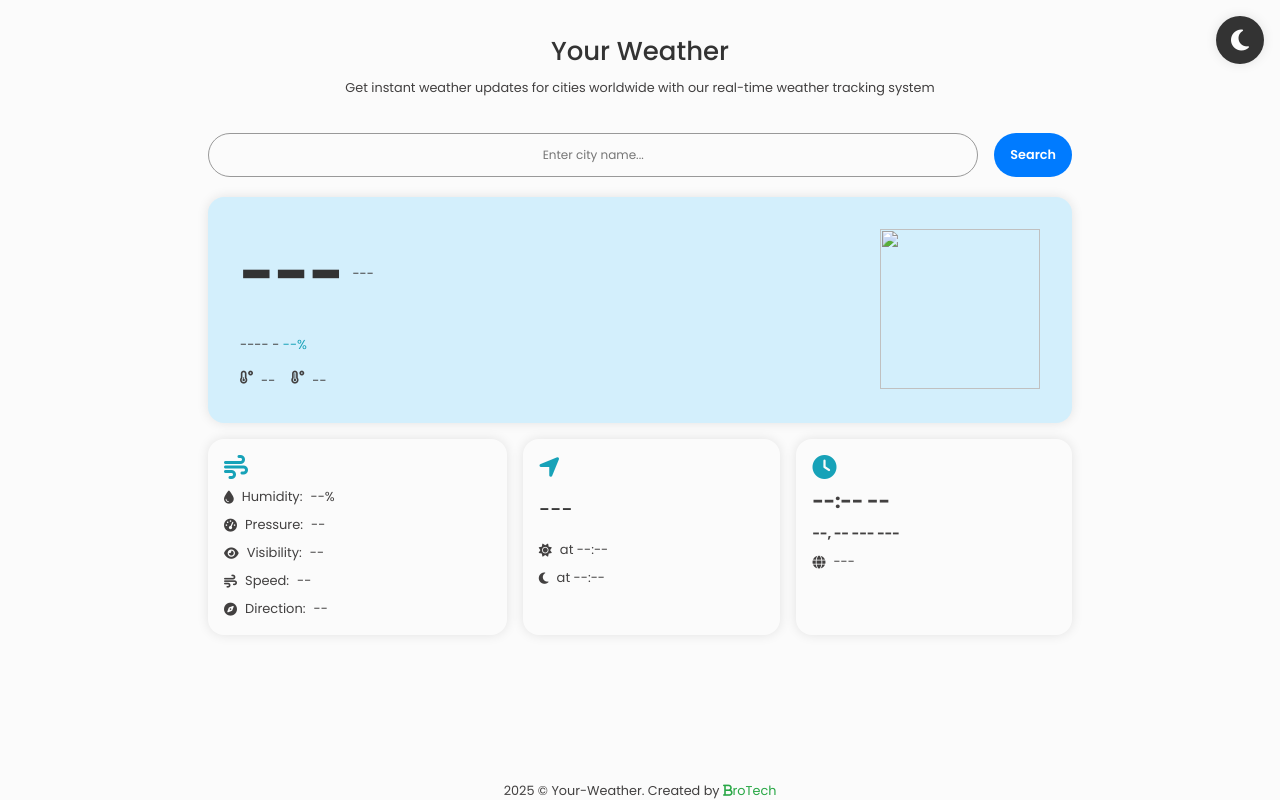
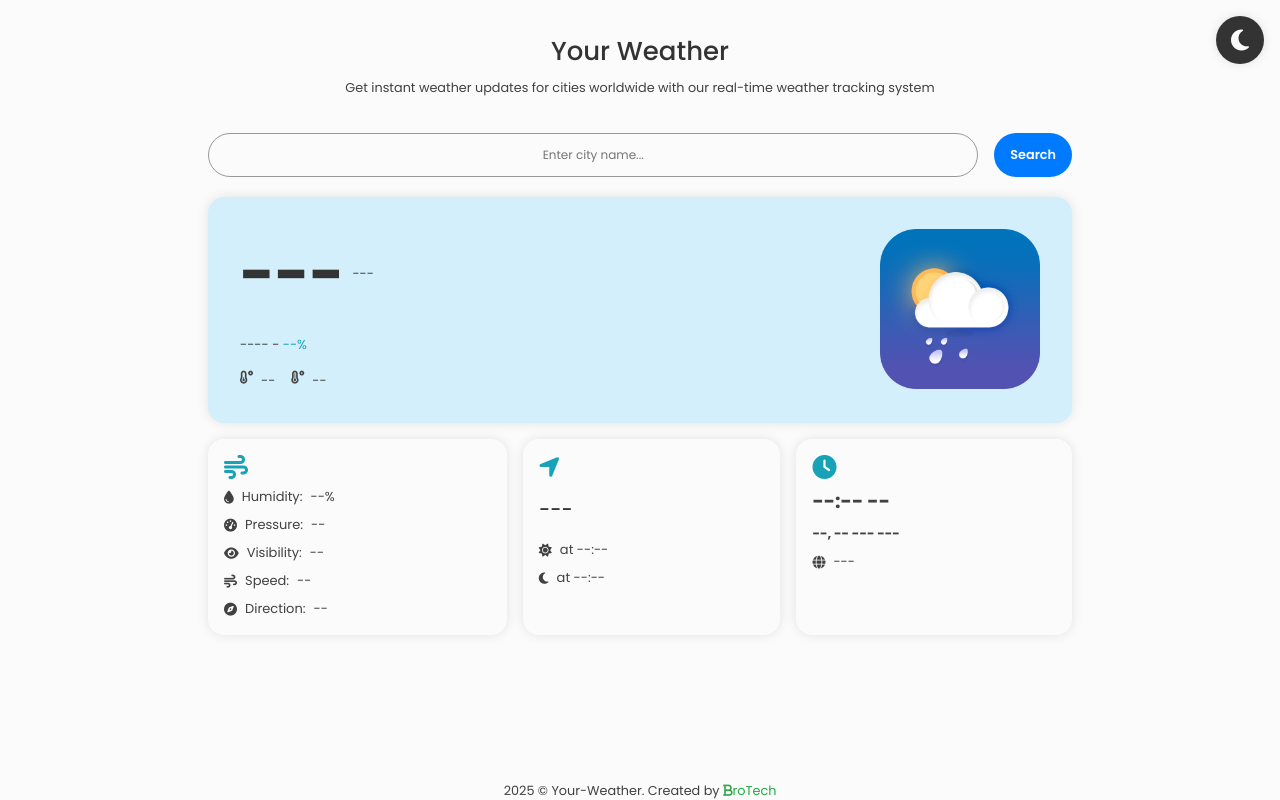
Before and after one commit to HadiuzzamanBappy/Your-Weather, a plain HTML site: page index.html in a window 1280 px wide. Drawn offline with Linux system fonts and the light colour scheme.

Commit message:
Weather UI Change

```diff
--- a/index.html
+++ b/index.html
@@ -38,7 +38,7 @@
                             <span class="max"><i class="fa fa-temperature-high"></i><span id="max-val">--</span></span>
                         </div>
                     </div>
-                    <img id="weather-img" src="" alt="" width="24">
+                    <img id="weather-img" src="res/img/logo.png" alt="" width="24">
                 </div>
             </div>
             <div class="row">
```
